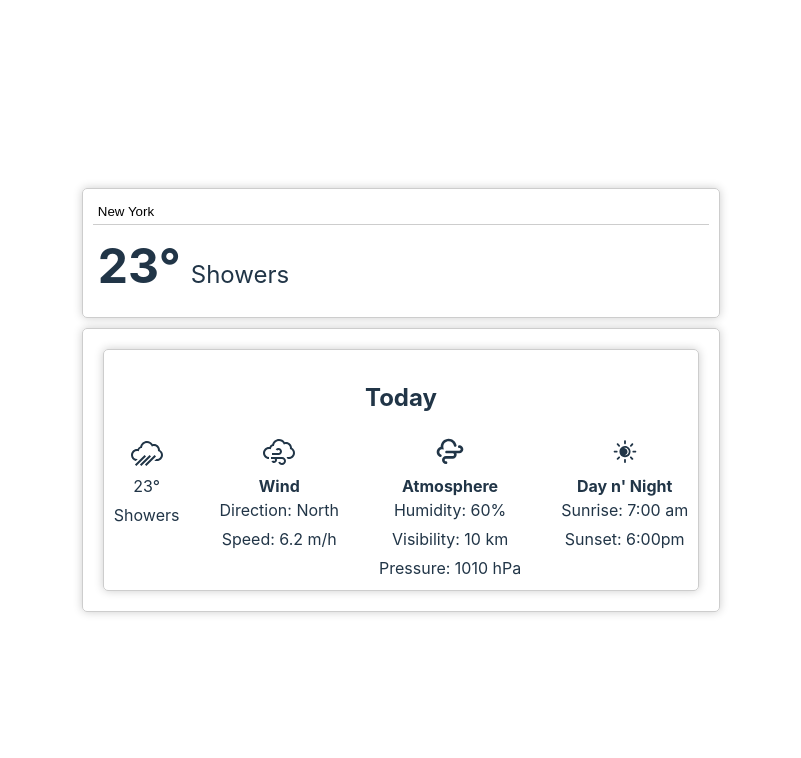
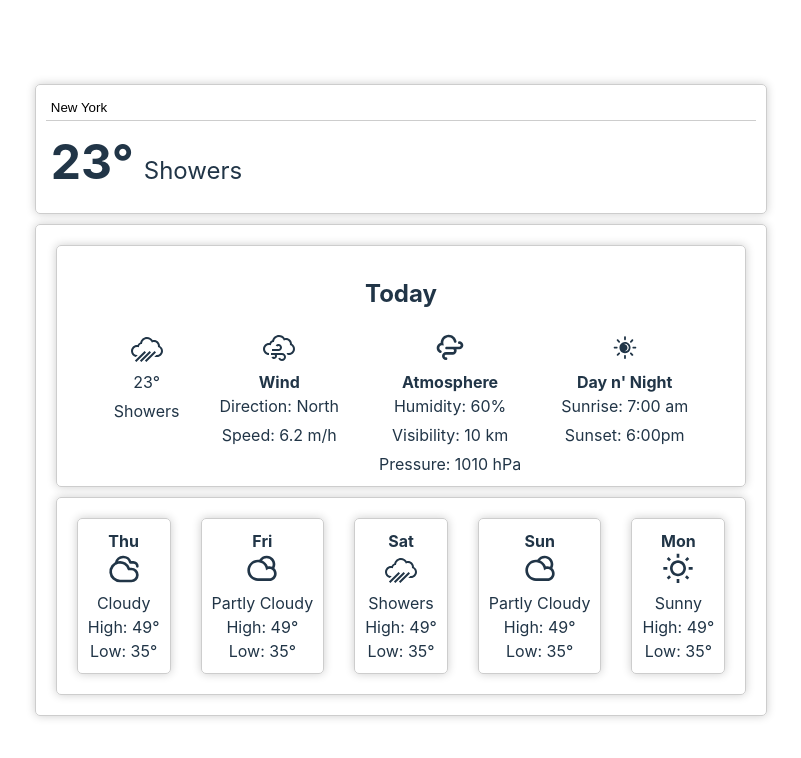
Before and after one commit to CamiloPinzon/weather-app, a React (Vite) app: page / in a window 1280 px wide. Shown: the top 758 px of the page, without its empty margins (239-1040 px from the left). Built offline with nearby package versions, Linux system fonts and the light colour scheme.

Commit message:
add cards for the nexd days forecast

```diff
--- a/src/components/weatherComponent.tsx
+++ b/src/components/weatherComponent.tsx
@@ -4,6 +4,9 @@ import { fetchWeatherData } from "../api/weatherApi";
 import { LiaCloudShowersHeavySolid, LiaWindSolid } from "react-icons/lia";
 import { TiWeatherWindyCloudy } from "react-icons/ti";
 import { WiSolarEclipse } from "react-icons/wi";
+import { LuCloudy } from "react-icons/lu";
+import { RiSunCloudyLine } from "react-icons/ri";
+import { MdOutlineWbSunny } from "react-icons/md";
 
 import "./weatherStyles.scss";
 
@@ -39,7 +42,6 @@ const WeatherComponent = () => {
 				</div>
 			</section>
 			<section className="container">
-				<div className="days">
 				<div className="container">
 					<h2>Today</h2>
 					<div className="row-container">
@@ -83,6 +85,52 @@ const WeatherComponent = () => {
 						</div>
 					</div>
 				</div>
+				<div className="container forecast">
+					<div className="container">
+						<div>
+							<b>Thu</b>
+						</div>
+						<LuCloudy className="icon" />
+						<div>Cloudy</div>
+						<div>High: 49°</div>
+						<div>Low: 35°</div>
+					</div>
+					<div className="container">
+						<div>
+							<b>Fri</b>
+						</div>
+						<RiSunCloudyLine className="icon" />
+						<div>Partly Cloudy</div>
+						<div>High: 49°</div>
+						<div>Low: 35°</div>
+					</div>
+					<div className="container">
+						<div>
+							<b>Sat</b>
+						</div>
+						<LiaCloudShowersHeavySolid className="icon" />
+						<div>Showers</div>
+						<div>High: 49°</div>
+						<div>Low: 35°</div>
+					</div>
+					<div className="container">
+						<div>
+							<b>Sun</b>
+						</div>
+						<RiSunCloudyLine className="icon" />
+						<div>Partly Cloudy</div>
+						<div>High: 49°</div>
+						<div>Low: 35°</div>
+					</div>
+					<div className="container">
+						<div>
+							<b>Mon</b>
+						</div>
+						<MdOutlineWbSunny className="icon" />
+						<div>Sunny</div>
+						<div>High: 49°</div>
+						<div>Low: 35°</div>
+					</div>
 				</div>
 			</section>
 		</main>
--- a/src/components/weatherStyles.scss
+++ b/src/components/weatherStyles.scss
@@ -64,3 +64,9 @@ main{
         font-size: 1.5rem;
     }
 }
+
+.forecast{
+    display: flex;
+    gap: 10px;
+    flex-wrap: wrap;
+}
```
Lines whose indentation alone changed are shown as unchanged.
